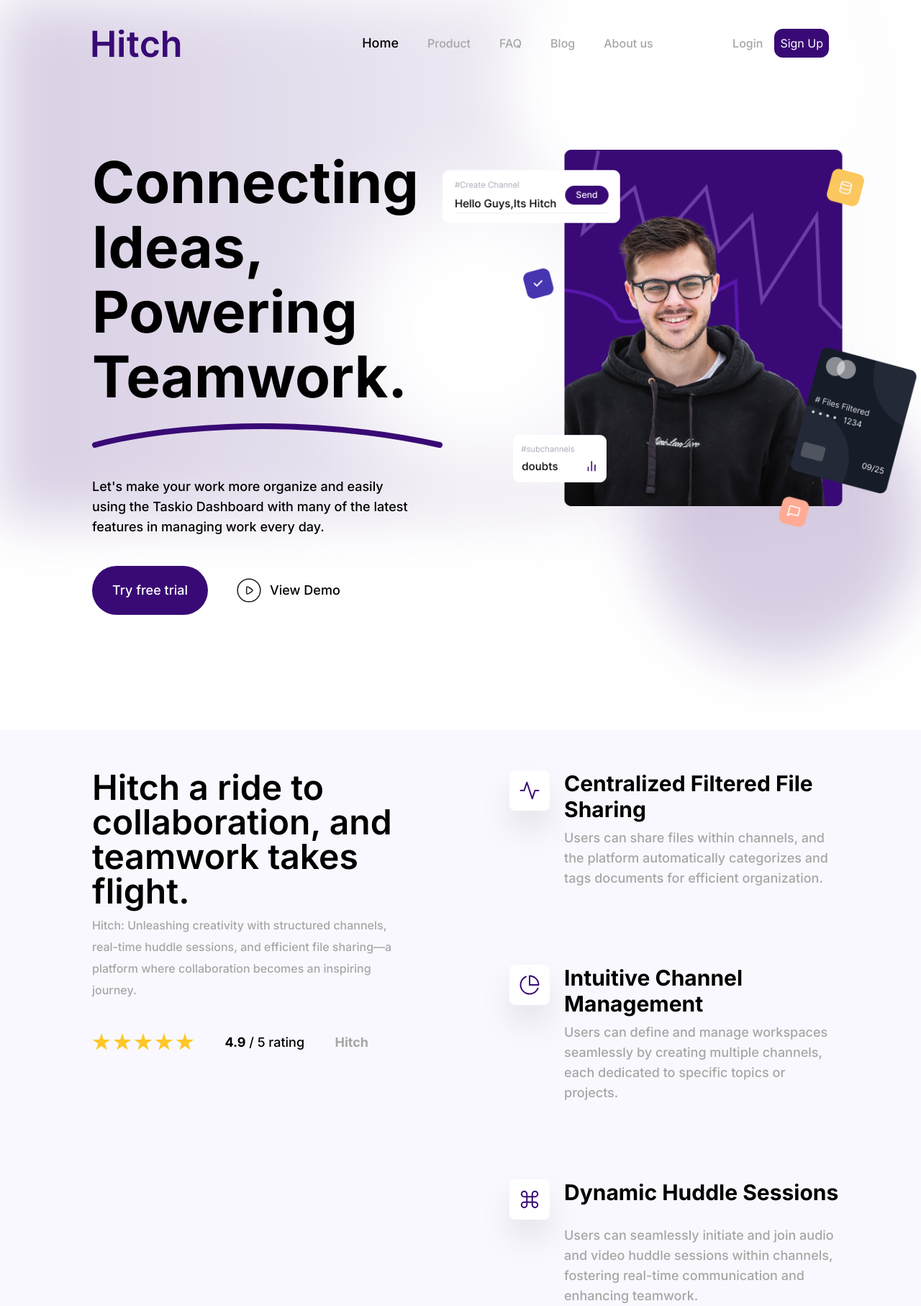
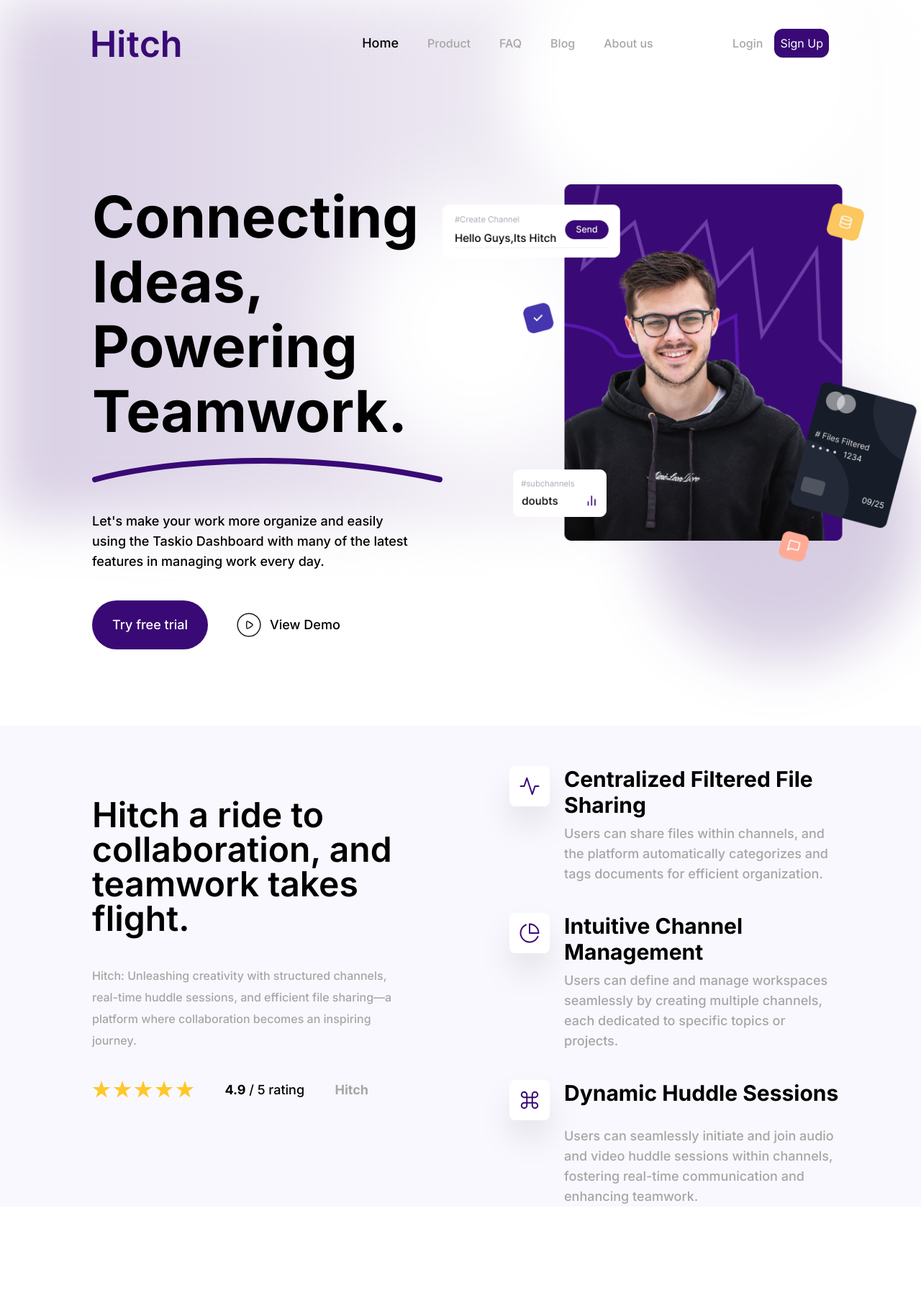
Before and after one commit to opencodeiiita/Hitch-Frontend, a Next.js app: page /home in a window 1280 px wide. Shown: the whole page at 72% size. After the commit the page ends 1676 px from the top, so only its background shows below. Built offline with nearby package versions, Linux system fonts and the light colour scheme.

Commit message:
fix: CTA - gap between elements

```diff
--- a/src/app/home/page.jsx
+++ b/src/app/home/page.jsx
@@ -8,7 +8,7 @@ export default function page () {
   return (
     <div className=' overflow-x-hidden z-20'>
         <NavBar />
-        <section className='flex mr-4 mt-32 ml-32 pb-40 min-h-screen'>
+        <section className='flex mr-4 mt-32 ml-32 py-12 min-h-screen'>
             <section className='flex flex-col z-10 '>
                 <p className='text-[80px] leading-[90px] font-bold'>Connecting Ideas, Powering Teamwork.</p>
                 <svg className='mt-5' xmlns="http://www.w3.org/2000/svg" width="487" height="34" viewBox="0 0 487 34" fill="none">
--- a/src/components/CTA.jsx
+++ b/src/components/CTA.jsx
@@ -1,8 +1,8 @@
 const CTA=()=>
 {
     return (
-        <div className='pl-32 pr-28 pt-14 flex flex-col md:flex-row bg-[#F9F8FE] max-sm:justify-center max-sm:pl-4 max-sm:pb-24 max-xl:px-4 max-sm:relative min-h-screen'>
-            <section className='flex flex-col mr-36  max-sm:w-full max-md:mr-0 '>
+        <div className='pl-32 pr-28 pt-14 flex flex-col md:flex-row bg-[#F9F8FE] content-start items-center max-sm:justify-center max-sm:pl-4 max-sm:pb-24 max-xl:px-4 max-sm:relative min-h-[80vh]'>
+            <section className='flex flex-col mr-36 space-y-10  max-sm:w-full max-md:mr-0 lg:-mt-[10%]'>
                 <h1 className='text-5xl font-semibold max-sm:font-bold max-sm:text-4xl'>Hitch a ride to collaboration, and teamwork takes flight.</h1>
                 <p className='text-text font-medium leading-[30px] mt-2 max-sm:leading-7 max-sm:text-[#696969]'>Hitch: Unleashing creativity with structured channels, real-time huddle sessions, and efficient file sharing—a platform where collaboration becomes an inspiring journey.</p>
 
@@ -20,7 +20,7 @@ const CTA=()=>
                 </aside>
             </section>
 
-            <section className='flex flex-col justify-between max-md:mt-16 max-sm:z-10'>
+            <section className='flex flex-col justify-between space-y-10  max-md:mt-16 max-sm:z-10'>
                 <aside className='grid auto-cols-auto gap-x-5 gap-y-2 max-sm:gap-y-0 max-sm:gap-x-3'>
                     <span className='flex w-14 h-14 justify-center items-center rounded-lg shadow-2xl bg-white max-sm:w-10 max-sm:h-10'>
                     <svg xmlns="http://www.w3.org/2000/svg" width="30" height="30" viewBox="0 0 30 30" fill="none">
```
